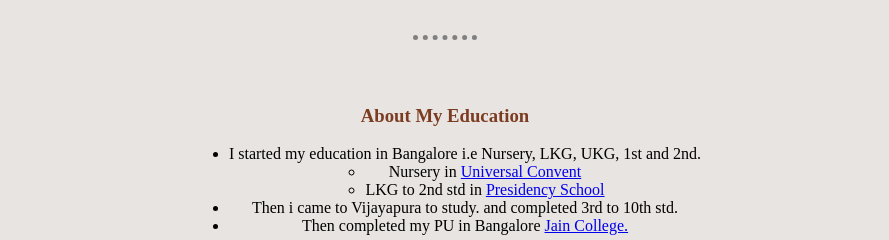
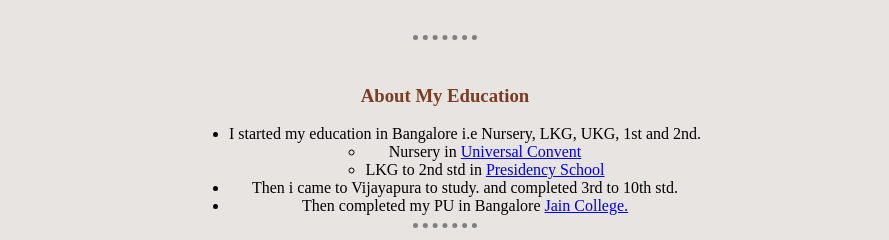
Before and after one commit to samptec/CV1, a plain HTML site: page index.html in a window 1280 px wide. Shown: the part 539-779 px from the top of the page, without its empty margins (195-1084 px from the left). Drawn offline with Linux system fonts and the light colour scheme.

Commit message:
Update styles.css

```diff
--- a/css/styles.css
+++ b/css/styles.css
@@ -8,7 +8,6 @@ hr {
   border-color: grey;
   border-width: 5px;
   width: 5%;
-  padding-top: 20px;
 }
 
 h1 {
```
